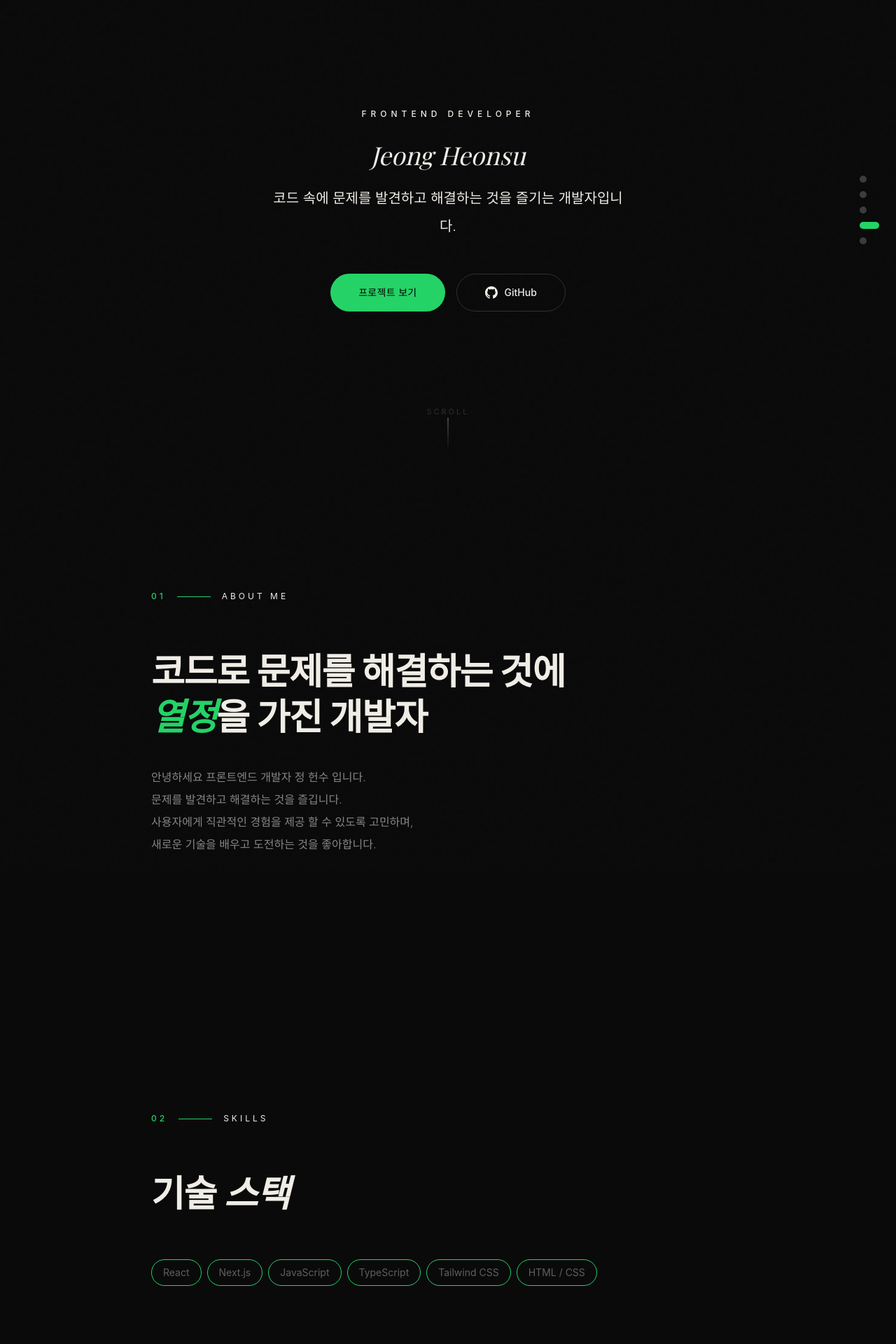
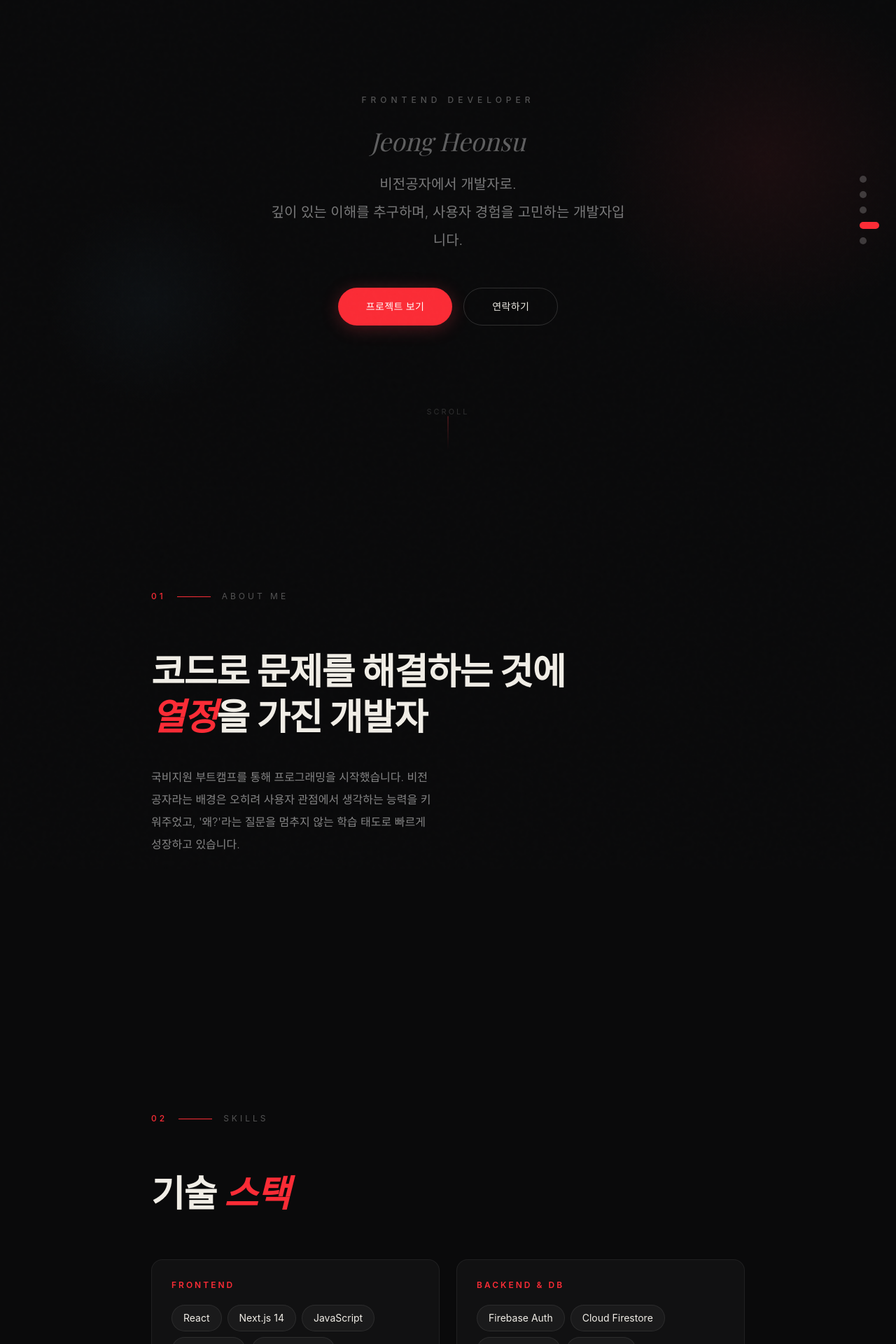
Before and after one commit to oldwater0224/portFolio, a React (Vite) app: page / in a window 1280 px wide. Shown: the part 100-2020 px from the top of the page at 70% size. Built offline with nearby package versions, Linux system fonts and the light colour scheme; a web font is replaced by a local one.

Commit message:
Revert "portfolio color theme change"
This reverts commit 3fa1b021990195201c4a36bbe5d6e9604535a2e6.

```diff
--- a/src/App.tsx
+++ b/src/App.tsx
@@ -4,6 +4,7 @@ import {
   PROJECTS2,
   SECTIONS,
   SKILLS_DATA,
+
 } from "./types/constant";
 
 import { useMouseParallax } from "./hooks/useMouseParallax";
@@ -59,7 +60,7 @@ export default function Portfolio() {
         // *, *::before, *::after { box-sizing: border-box; margin: 0; padding: 0; }
         html { scroll-behavior: smooth; }
         body { font-family: 'DM Sans', sans-serif; }
-         // ::selection {background : black; color: #fff; }
+        ::selection { background: #E63946; color: #fff; }
         ::-webkit-scrollbar { width: 6px; }
         ::-webkit-scrollbar-track { background: #0A0A0B; }
         ::-webkit-scrollbar-thumb { background: #333; border-radius: 3px; }
@@ -93,8 +94,7 @@ export default function Portfolio() {
         }`}
       >
         <div className="font-display text-xl font-bold tracking-tight">
-          <span className="text-[#24D366]">H</span>eon
-          <span className="text-[#24D366]">s</span>u
+          <span className="text-red-500">H</span>eonsu
         </div>
 
         {/* Desktop links */}
@@ -105,7 +105,7 @@ export default function Portfolio() {
               onClick={() => scrollTo(s)}
               className={`bg-transparent border-none cursor-pointer text-sm font-medium tracking-wide uppercase transition-colors duration-300 ${
                 activeSection === s
-                  ? "text-[#24D366]"
+                  ? "text-red-500"
                   : "text-white/40 hover:text-white/70"
               }`}
             >
@@ -149,7 +149,7 @@ export default function Portfolio() {
             key={s}
             onClick={() => scrollTo(s)}
             className={`block bg-transparent border-none cursor-pointer text-3xl font-light font-display mb-8 text-left ${
-              activeSection === s ? "text-[#24D366]" : "text-[#F0EDE6]"
+              activeSection === s ? "text-red-500" : "text-[#F0EDE6]"
             }`}
             style={{
               animation: menuOpen
@@ -179,8 +179,26 @@ export default function Portfolio() {
         id="home"
         className="min-h-screen flex items-center justify-center relative overflow-hidden px-6"
       >
+        {/* Background blobs */}
+        <div
+          className="absolute w-[500px] h-[500px] rounded-full top-[10%] right-[-5%] transition-transform duration-300"
+          style={{
+            background:
+              "radial-gradient(circle, rgba(230,57,70,0.08) 0%, transparent 70%)",
+            transform: `translate(${mouse.x * 2}px, ${mouse.y * 2}px)`,
+          }}
+        />
+        <div
+          className="absolute w-[300px] h-[300px] rounded-full bottom-[15%] left-[5%] transition-transform duration-300"
+          style={{
+            background:
+              "radial-gradient(circle, rgba(69,123,157,0.06) 0%, transparent 70%)",
+            transform: `translate(${-mouse.x}px, ${-mouse.y}px)`,
+          }}
+        />
+
         <div className="text-center max-w-3xl relative z-10">
-          <p className="text-xs tracking-[6px] uppercase  mb-8 font-medium">
+          <p className="text-xs tracking-[6px] uppercase text-white/30 mb-8 font-medium">
             Frontend Developer
           </p>
 
@@ -189,7 +207,7 @@ export default function Portfolio() {
             style={{ fontSize: "clamp(48px, 8vw, 96px)" }}
           >
             <span
-              className="block font-normal italic mt-2"
+              className="block font-normal italic text-white/35 mt-2"
               style={{ fontSize: "clamp(20px, 3vw, 36px)", letterSpacing: 0 }}
             >
               Jeong Heonsu
@@ -197,35 +215,27 @@ export default function Portfolio() {
           </h1>
 
           <p
-            className="leading-loose font-light max-w-lg mx-auto mb-12"
+            className="leading-loose text-white/45 font-light max-w-lg mx-auto mb-12"
             style={{ fontSize: "clamp(16px, 2vw, 20px)" }}
           >
-            코드 속에 문제를 발견하고 해결하는 것을 즐기는 개발자입니다.
+            비전공자에서 개발자로.
+            <br />
+            깊이 있는 이해를 추구하며, 사용자 경험을 고민하는 개발자입니다.
           </p>
 
           <div className="flex gap-4 justify-center flex-wrap">
             <button
               onClick={() => scrollTo("projects1")}
-              className="bg-[#24D366] text-black border-none py-4 px-10 rounded-full text-sm font-medium cursor-pointer tracking-wide transition-all duration-300 hover:-translate-y-0.5"
+              className="bg-red-500 text-white border-none py-4 px-10 rounded-full text-sm font-medium cursor-pointer tracking-wide transition-all duration-300 shadow-[0_4px_24px_rgba(230,57,70,0.3)] hover:-translate-y-0.5 "
             >
               프로젝트 보기
             </button>
-            <a
-              href="https://github.com/oldwater0224"
-              target="_blank"
-              rel="noopener noreferrer"
-              className="inline-flex items-center gap-2.5 bg-transparent text-[#F0EDE6] no-underline border border-white/15 py-4 px-10 rounded-full text-sm font-medium transition-all duration-300 hover:border-[#24D366] hover:text-white"
+            <button
+              onClick={() => scrollTo("contact")}
+              className="bg-transparent text-[#F0EDE6] border border-white/15 py-4 px-10 rounded-full text-sm font-medium cursor-pointer tracking-wide transition-all duration-300 hover:border-red-500/50 hover:text-red-500"
             >
-              <svg
-                width="18"
-                height="18"
-                viewBox="0 0 24 24"
-                fill="currentColor"
-              >
-                <path d="M12 0c-6.626 0-12 5.373-12 12 0 5.302 3.438 9.8 8.207 11.387.599.111.793-.261.793-.577v-2.234c-3.338.726-4.033-1.416-4.033-1.416-.546-1.387-1.333-1.756-1.333-1.756-1.089-.745.083-.729.083-.729 1.205.084 1.839 1.237 1.839 1.237 1.07 1.834 2.807 1.304 3.492.997.107-.775.418-1.305.762-1.604-2.665-.305-5.467-1.334-5.467-5.931 0-1.311.469-2.381 1.236-3.221-.124-.303-.535-1.524.117-3.176 0 0 1.008-.322 3.301 1.23.957-.266 1.983-.399 3.003-.404 1.02.005 2.047.138 3.006.404 2.291-1.552 3.297-1.23 3.297-1.23.653 1.653.242 2.874.118 3.176.77.84 1.235 1.911 1.235 3.221 0 4.609-2.807 5.624-5.479 5.921.43.372.823 1.102.823 2.222v3.293c0 .319.192.694.801.576 4.765-1.589 8.199-6.086 8.199-11.386 0-6.627-5.373-12-12-12z" />
-              </svg>
-              GitHub
-            </a>
+              연락하기
+            </button>
           </div>
         </div>
         {/* Scroll indicator */}
@@ -236,7 +246,8 @@ export default function Portfolio() {
           <div
             className="w-px h-12"
             style={{
-              background: "linear-gradient(to bottom , gray , transparent)",
+              background:
+                "linear-gradient(to bottom, rgba(230,57,70,0.5), transparent)",
               animation: "float 2s ease-in-out infinite",
             }}
           />
@@ -254,21 +265,21 @@ export default function Portfolio() {
           >
             코드로 문제를 해결하는 것에
             <br />
-            <span className="text-[#24D366] italic">열정</span>을 가진 개발자
+            <span className="text-red-500 italic">열정</span>을 가진 개발자
           </h2>
         </FadeIn>
 
         <div className="grid grid-cols-1 md:grid-cols-2 gap-8 mb-20">
           <FadeIn delay={0.2}>
             <p className="text-base leading-8 text-white/50 font-light">
-              안녕하세요 프론트엔드 개발자 정 헌수 입니다. <br />
-               문제를 발견하고 해결하는 것을 즐깁니다. <br />
-              사용자에게 직관적인 경험을 제공 할 수 있도록 고민하며,
-              <br />
-              새로운 기술을 배우고 도전하는 것을 좋아합니다.
+              국비지원 부트캠프를 통해 프로그래밍을 시작했습니다. 비전공자라는
+              배경은 오히려 사용자 관점에서 생각하는 능력을 키워주었고,
+              '왜?'라는 질문을 멈추지 않는 학습 태도로 빠르게 성장하고 있습니다.
             </p>
           </FadeIn>
         </div>
+
+
       </section>
 
       {/* ══════════════════ SKILLS ══════════════════ */}
@@ -280,19 +291,22 @@ export default function Portfolio() {
             className="font-display font-bold leading-tight mb-16 tracking-tight"
             style={{ fontSize: "clamp(32px, 5vw, 52px)" }}
           >
-            기술 <span className="italic">스택</span>
+            기술 <span className="text-red-500 italic">스택</span>
           </h2>
         </FadeIn>
 
-        <div className="flex flex-wrap justify-content gap-6 ">
+        <div className="grid grid-cols-1 sm:grid-cols-2 gap-6">
           {SKILLS_DATA.map((group, gi) => (
             <FadeIn key={gi} delay={0.15 + gi * 0.1}>
-              <div className="flex flex-wrap gap-4  ">
-                <div className=" flex flex-wrap gap-2">
+              <div className="bg-white/3 border border-white/6 rounded-2xl p-7 transition-all duration-300 hover:bg-white/5 hover:border-red-500/20 hover:-translate-y-1">
+                <h3 className="text-xs tracking-[3px] uppercase text-red-500 mb-5 font-semibold">
+                  {group.category}
+                </h3>
+                <div className="flex flex-wrap gap-2">
                   {group.items.map((item, ii) => (
                     <span
                       key={ii}
-                      className="inline-block py-2 px-4 rounded-full text-sm text-white/35 border-[#24D366] border  transition-all duration-300 cursor-default  "
+                      className="inline-block py-2 px-4 rounded-full text-sm bg-white/4 border border-white/8 transition-all duration-300 cursor-default hover:bg-red-500/10 hover:border-red-500/30 hover:text-red-500 hover:scale-105"
                     >
                       {item}
                     </span>
@@ -304,7 +318,7 @@ export default function Portfolio() {
         </div>
       </section>
 
-      {/* PROJECTS1 */}
+      {/* ══════════════════ PROJECTS1 ══════════════════ */}
       <div id="projects">
         <section id="projects1" className="py-36 px-6 max-w-4xl mx-auto">
           <SectionHeader number="03" label="Projects" />
@@ -314,7 +328,7 @@ export default function Portfolio() {
               className="font-display font-bold leading-tight mb-16 tracking-tight"
               style={{ fontSize: "clamp(32px, 5vw, 52px)" }}
             >
-              주요 <span className=" italic">프로젝트</span>
+              주요 <span className="text-red-500 italic">프로젝트</span>
             </h2>
           </FadeIn>
 
@@ -326,13 +340,13 @@ export default function Portfolio() {
                   className="absolute top-0 right-0 w-52 h-52"
                   style={{
                     background:
-                      "radial-gradient(circle at top right, transparent 70%)",
+                      "radial-gradient(circle at top right, rgba(230,57,70,0.06), transparent 70%)",
                   }}
                 />
 
                 <div className="relative z-10">
                   <div className="flex items-center gap-3 mb-3">
-                    <div className="w-3 h-3 rounded-full bg-[#24D366]" />
+                    <div className="w-3 h-3 rounded-full bg-red-500 shadow-[0_0_16px_rgba(230,57,70,0.4)]" />
                     <span className="font-mono text-xs text-white/30 tracking-[2px] uppercase">
                       Featured Project1
                     </span>
@@ -347,7 +361,7 @@ export default function Portfolio() {
                   <p className="text-lg text-white/45 mb-8 font-light">
                     {project.subtitle1}
                   </p>
-                  <p className="text-base leading-loose text-white max-w-2xl mb-10 font-light">
+                  <p className="text-base leading-loose text-white/50 max-w-2xl mb-10 font-light">
                     {project.description1}
                   </p>
 
@@ -360,12 +374,13 @@ export default function Portfolio() {
                     />
                   </div>
 
+
                   {/* Tech tags */}
                   <div className="flex flex-wrap gap-2">
                     {project.tech1.map((t, ti) => (
                       <span
                         key={ti}
-                        className="inline-block py-1.5 px-3.5 rounded-full text-xs font-mono tracking-tight bg-white/2  border-[black]  transition-all duration-300"
+                        className="inline-block py-1.5 px-3.5 rounded-full text-xs font-mono tracking-tight bg-red-500/10 border border-red-500/25 text-red-500 transition-all duration-300 hover:bg-red-500/20 hover:-translate-y-0.5"
                       >
                         {t}
                       </span>
@@ -382,8 +397,7 @@ export default function Portfolio() {
             </FadeIn>
           ))}
         </section>
-
-        {/* PROJECTS2 */}
+        {/* ══════════════════ PROJECTS2 ══════════════════ */}
 
         <section id="projects2" className="py-36 px-6 max-w-4xl mx-auto">
           <SectionHeader number="03" label="Projects" />
@@ -396,13 +410,13 @@ export default function Portfolio() {
                   className="absolute top-0 right-0 w-52 h-52"
                   style={{
                     background:
-                      "radial-gradient(circle at top right, transparent 70%)",
+                      "radial-gradient(circle at top right, rgba(230,57,70,0.06), transparent 70%)",
                   }}
                 />
 
                 <div className="relative z-10">
                   <div className="flex items-center gap-3 mb-3">
-                    <div className="w-3 h-3 rounded-full bg-[#24D366]" />
+                    <div className="w-3 h-3 rounded-full bg-red-500 shadow-[0_0_16px_rgba(230,57,70,0.4)]" />
                     <span className="font-mono text-xs text-white/30 tracking-[2px] uppercase">
                       Featured Project2
                     </span>
@@ -417,7 +431,7 @@ export default function Portfolio() {
                   <p className="text-lg text-white/45 mb-8 font-light">
                     {project.subtitle2}
                   </p>
-                  <p className="text-base leading-loose text-white max-w-2xl mb-10 font-light">
+                  <p className="text-base leading-loose text-white/50 max-w-2xl mb-10 font-light">
                     {project.description2}
                   </p>
 
@@ -434,7 +448,7 @@ export default function Portfolio() {
                     {project.tech2.map((t, ti) => (
                       <span
                         key={ti}
-                        className="inline-block py-1.5 px-3.5 rounded-full text-xs font-mono tracking-tight  bg-white/2  border-black transition-all duration-300"
+                        className="inline-block py-1.5 px-3.5 rounded-full text-xs font-mono tracking-tight bg-red-500/10 border border-red-500/25 text-red-500 transition-all duration-300 hover:bg-red-500/20 hover:-translate-y-0.5"
                       >
                         {t}
                       </span>
@@ -464,7 +478,7 @@ export default function Portfolio() {
             className="font-display font-bold leading-tight mb-6 tracking-tight"
             style={{ fontSize: "clamp(32px, 5vw, 56px)" }}
           >
-            함께 일하고 <span className="italic">싶으시다면</span>
+            함께 일하고 <span className="text-red-500 italic">싶으시다면</span>
           </h2>
         </FadeIn>
 
@@ -478,7 +492,7 @@ export default function Portfolio() {
 
         <FadeIn delay={0.3}>
           <div className="flex gap-5 justify-center flex-wrap">
-            <a className="inline-flex items-center gap-2.5 text-white no-underline py-4 px-10 rounded-full text-sm font-medium transition-all duration-300">
+            <a className="inline-flex items-center gap-2.5 bg-red-500 text-white no-underline py-4 px-10 rounded-full text-sm font-medium transition-all duration-300 shadow-[0_4px_24px_rgba(230,57,70,0.3)] hover:-translate-y-0.5 hover:shadow-[0_8px_32px_rgba(230,57,70,0.4)]">
               <svg
                 width="18"
                 height="18"
@@ -498,6 +512,22 @@ export default function Portfolio() {
                 </span>
               </div>
             </a>
+            <a
+              href="https://github.com/oldwater0224"
+              target="_blank"
+              rel="noopener noreferrer"
+              className="inline-flex items-center gap-2.5 bg-transparent text-[#F0EDE6] no-underline border border-white/15 py-4 px-10 rounded-full text-sm font-medium transition-all duration-300 hover:border-red-500/50 hover:text-red-500"
+            >
+              <svg
+                width="18"
+                height="18"
+                viewBox="0 0 24 24"
+                fill="currentColor"
+              >
+                <path d="M12 0c-6.626 0-12 5.373-12 12 0 5.302 3.438 9.8 8.207 11.387.599.111.793-.261.793-.577v-2.234c-3.338.726-4.033-1.416-4.033-1.416-.546-1.387-1.333-1.756-1.333-1.756-1.089-.745.083-.729.083-.729 1.205.084 1.839 1.237 1.839 1.237 1.07 1.834 2.807 1.304 3.492.997.107-.775.418-1.305.762-1.604-2.665-.305-5.467-1.334-5.467-5.931 0-1.311.469-2.381 1.236-3.221-.124-.303-.535-1.524.117-3.176 0 0 1.008-.322 3.301 1.23.957-.266 1.983-.399 3.003-.404 1.02.005 2.047.138 3.006.404 2.291-1.552 3.297-1.23 3.297-1.23.653 1.653.242 2.874.118 3.176.77.84 1.235 1.911 1.235 3.221 0 4.609-2.807 5.624-5.479 5.921.43.372.823 1.102.823 2.222v3.293c0 .319.192.694.801.576 4.765-1.589 8.199-6.086 8.199-11.386 0-6.627-5.373-12-12-12z" />
+              </svg>
+              GitHub
+            </a>
           </div>
         </FadeIn>
       </section>
--- a/src/components/Github.tsx
+++ b/src/components/Github.tsx
@@ -10,7 +10,7 @@ export default function Github ({ url, label = "GitHub" }: GithubProps) {
                   href={url}
                   target="_blank"
                   rel="noopener noreferrer"
-                  className="inline-flex items-center gap-2.5 bg-transparent text-[#F0EDE6] no-underline border border-white/15 py-4 px-10 rounded-full text-xs font-medium transition-all duration-300  hover:border-[#24D366]"
+                  className="inline-flex items-center gap-2.5 bg-transparent text-[#F0EDE6] no-underline border border-white/15 py-4 px-10 rounded-full text-xs font-medium transition-all duration-300 hover:border-red-500/50 hover:text-red-500"
                 >
                   <svg
                     width="18"
--- a/src/components/NavDot.tsx
+++ b/src/components/NavDot.tsx
@@ -12,7 +12,7 @@ export default function NavDot({
       onClick={onClick}
       title={label}
       className={`h-2.5 rounded-full border-none cursor-pointer p-0 ${
-        active ? "w-7 bg-[#24D366]" : "w-2.5 bg-white/20"
+        active ? "w-7 bg-red-500" : "w-2.5 bg-white/20"
       }`}
       style={{ transition: "all 0.4s cubic-bezier(.22,1,.36,1)" }}
     />
--- a/src/components/Projects.tsx
+++ b/src/components/Projects.tsx
@@ -7,7 +7,7 @@ export default function Projects({ url, label = "프로젝트 보기" }: Project
   return (
     <>
       <button
-        className="bg-[#24D366] text-black border-none py-4 px-10 rounded-full text-xs font-medium cursor-pointer tracking-wide transition-all duration-300  hover:-translate-y-0.5"
+        className="bg-red-500 text-white border-none py-4 px-10 rounded-full text-xs font-medium cursor-pointer tracking-wide transition-all duration-300 shadow-[0_4px_24px_rgba(230,57,70,0.3)] hover:-translate-y-0.5"
         onClick={() =>
           window.open(url, "_blank")
         }
--- a/src/components/SectionHeader.tsx
+++ b/src/components/SectionHeader.tsx
@@ -4,9 +4,9 @@ export default function SectionHeader({ number, label }: { number: string; label
   return (
     <FadeIn>
       <div className="flex items-center gap-4 mb-16">
-        <span className="text-xs tracking-[4px] uppercase text-[#24D366] font-medium">{number}</span>
-        <div className="w-12 h-px bg-[#24D366]" />
-        <span className="text-xs tracking-[4px] uppercase ">{label}</span>
+        <span className="text-xs tracking-[4px] uppercase text-red-500 font-medium">{number}</span>
+        <div className="w-12 h-px bg-red-500" />
+        <span className="text-xs tracking-[4px] uppercase text-white/30">{label}</span>
       </div>
     </FadeIn>
   );
--- a/src/types/constant.ts
+++ b/src/types/constant.ts
@@ -3,16 +3,21 @@ export const SECTIONS = ["home", "about", "skills", "projects", "contact"];
 
 export const SKILLS_DATA = [
   {
-
+    category: "Frontend",
     items: [
       "React",
-      "Next.js",
+      "Next.js 14",
       "JavaScript",
       "TypeScript",
       "Tailwind CSS",
       "HTML / CSS",
     ],
   },
+  {
+    category: "Backend & DB",
+    items: ["Firebase Auth", "Cloud Firestore", "Kakao OAuth", "MongoDB"],
+  },
+  { category: "Tools", items: ["Git / GitHub", "Kakao Maps API", "Vercel"] },
 ];
 
 export const PROJECTS1 = [
@@ -20,9 +25,9 @@ export const PROJECTS1 = [
     title1: "ChatFutsal",
     subtitle1: "풋살 매칭 & 실시간 채팅 플랫폼",
     description1:
-      "풋살 소셜 모임을 참가하던 중 실시간 채팅이 앱 내에서 가능하다면 좋겠다는 아이디어에서 출발한 웹 애플리케이션 입니다. 풋살 경기를 찾고, 용병을 모집하고, 실시간으로 소통할 수 있는 올인원 플랫폼입니다.",
+      "풋살 경기를 찾고, 용병을 모집하고, 실시간으로 소통할 수 있는 올인원 플랫폼입니다. Firestore onSnapshot 기반의 실시간 채팅, Kakao Maps 연동 경기장 확인, 반응형 UI를 구현했습니다.",
     tech1: [
-      "Next.js",
+      "Next.js 14",
       "TypeScript",
       "Tailwind CSS",
       "Firebase",
@@ -30,14 +35,18 @@ export const PROJECTS1 = [
       "Vercel",
     ],
     highlights1: [
-      "실시간 채팅",
+      "실시간 채팅 (Firestore onSnapshot)",
       "용병 모집 게시판 CRUD",
       "카카오맵 기반 매치경기장 안내",
       "매치 조회/참가 신청/취소 ",
-
+      "반응형 모바일 퍼스트 UI",
     ],
     achievements1: [
+      "firestore 실시간 구독으로 메세지 수신 지연 0.5초 이내 달성",
       "WriteBatch 활용으로 읽음 처리 성능 최적화(개별 write 대비 약 60% 감소)",
+      "Kakao Maps API로 경기장 위치 시각화 구현",
+      "용병 모집 게시판 CRUD 구현 및 사용자 친화적 UI/UX 설계",
+      "반응형 모바일 퍼스트 UI",
     ],
     troubleshooting1: [
       {
@@ -72,12 +81,12 @@ export const PROJECTS2 = [
     title2: "SULOG",
     subtitle2: "블로그 & 커뮤니티 플랫폼",
     description2:
-      "다양한 일상을 공유하는  블로그 기반 커뮤니티 웹 애플리케이션입니다.",
+      "블로그 기반 커뮤니티 웹 애플리케이션입니다. Kakao OAuth 소셜 로그인, Zustand 기반 상태 관리,  MongoDB 연동 RESTful API, 그리고 검색·필터·페이지네이션 기능을 구현했습니다.",
     tech2: [
       "React",
       "TypeScript",
       "Redux Toolkit",
-
+      "MongoDB",
       "Kakao OAuth",
       "Zustand",
       "Axios",
@@ -88,8 +97,15 @@ export const PROJECTS2 = [
       "게시글 CRUD , 댓글 기능",
       "카테고리 필터 + 키워드 검색",
       "페이지네이션 (서버사이드)",
+
     ],
-    achievements2: [],
+    achievements2: [
+      "URLSearchParams 기반 필터/정렬/검색 상태를 URL로 관리하여 새로고침 시에도 상태 유지",
+      "Axios 인터셉터로 API 통신 모듈화, 컴포넌트 내 중복 API 호출 코드 제거",
+      "React Router loader 패턴 적용으로 페이지 진입 시 데이터 프리페칭 구현",
+      "서버사이드 페이지네이션으로 한 번에 12개씩 로딩, 불필요한 전체 데이터 조회 방지",
+
+    ],
     troubleshooting2: [
       {
         problem:
@@ -113,6 +129,8 @@ export const PROJECTS2 = [
   },
 ];
 
+
+
 export const NAV_LABELS: Record<string, string> = {
   home: "Home",
   about: "About",
```
Also changed, not shown: src/components/ProjectTabs.tsx (+9 -5 lines).
